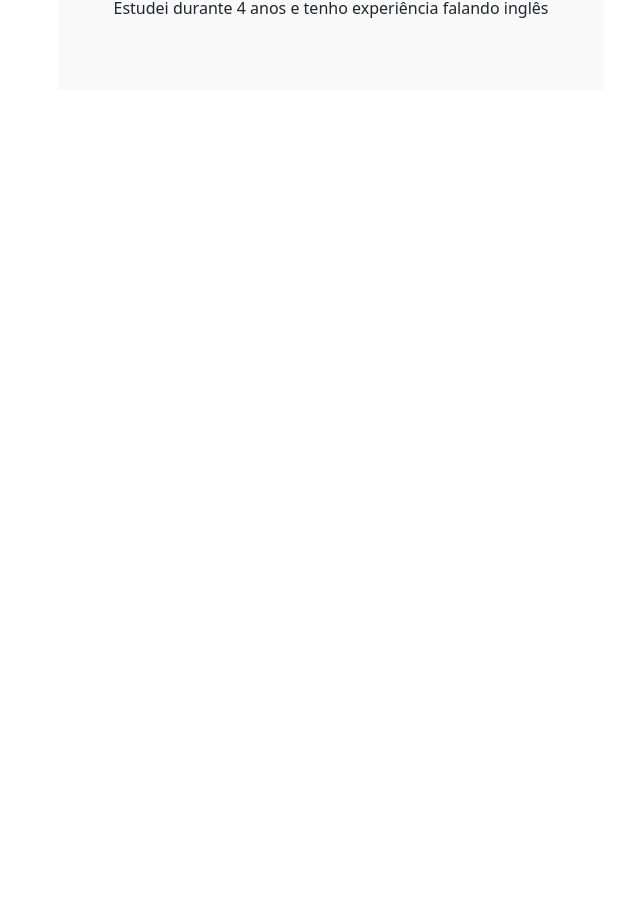
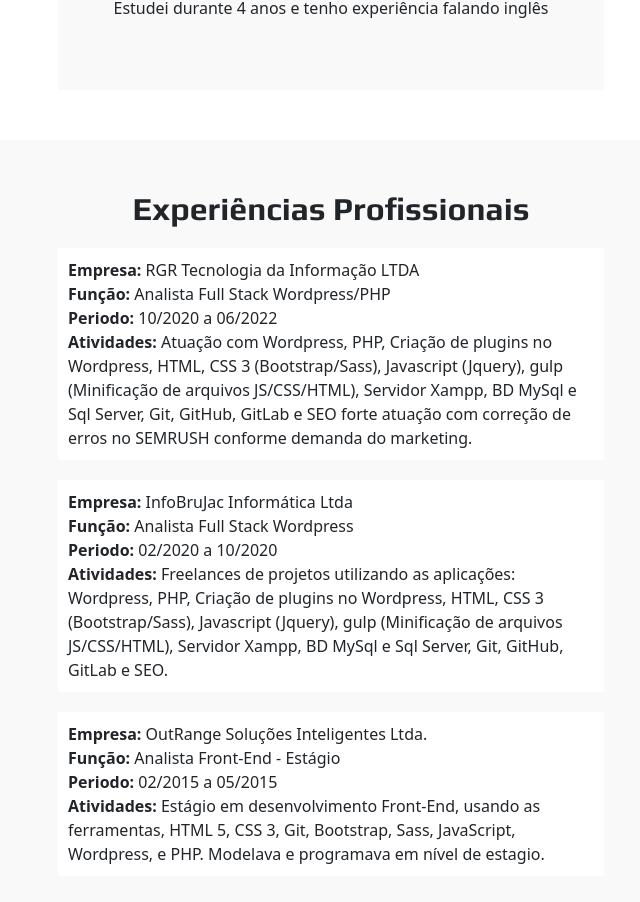
Before and after one commit to 2011Alexandrealvarenga/portfolio, a React (Create React App) app: page / in a window 1280 px wide. Shown: the part 1416-2318 px from the top of the page, without its empty margins (309-949 px from the left). Before the commit the page ends 1556 px from the top, so only its background shows below. Built offline with nearby package versions, Linux system fonts and the light colour scheme.

Commit message:
experiencia profissional

```diff
--- a/src/App.js
+++ b/src/App.js
@@ -5,6 +5,7 @@ import AppHeader from './components/pages/header';
 import AppObjProfissional from './components/pages/obj-profissional';
 import AppTecnologia from './components/pages/tecnologia';
 import AppEscolaridade from './components/pages/escolaridade';
+import AppEProfissional from './components/pages/exp-profissional';
 
 function App() {
   return (
@@ -16,6 +17,7 @@ function App() {
       <AppObjProfissional />
       <AppTecnologia />
       <AppEscolaridade />
+      <AppEProfissional />
     </main>
     </>
   );
--- /dev/null
+++ b/src/assets/css/exp-profissional.css
@@ -0,0 +1,16 @@
+.experiencia{
+  padding: 50px 0;
+  background: #f9f9f9;
+}
+.experiencia .title{
+  text-align: center;
+  margin: 0 0 20px 0;
+}
+.experiencia .content .item{
+  margin: 0 0 20px 0;
+  background: #fff;
+  padding: 10px;
+}
+.experiencia .content .item .sub-title{
+  font-weight: bold;
+}
--- /dev/null
+++ b/src/components/pages/exp-profissional.js
@@ -0,0 +1,68 @@
+// import { Col, Container, Row } from "react-bootstrap";
+import { Col, Container, Row } from 'react-bootstrap';
+import '../../assets/css/exp-profissional.css';
+
+const ExperienciaData = [
+  {
+    id: 1,
+    empresa: 'RGR Tecnologia da Informação LTDA',
+    funcao: 'Analista Full Stack Wordpress/PHP',
+    periodo: '10/2020 a 06/2022',
+    atividades: 'Atuação com Wordpress, PHP, Criação de plugins no Wordpress, HTML, CSS 3 (Bootstrap/Sass), Javascript (Jquery), gulp (Minificação de arquivos JS/CSS/HTML), Servidor Xampp, BD MySql e Sql Server, Git, GitHub, GitLab e SEO forte atuação com correção de erros no SEMRUSH conforme demanda do marketing.'
+  },
+  {
+    id: 2,
+    empresa: 'InfoBruJac Informática Ltda',
+    funcao: 'Analista Full Stack Wordpress',
+    periodo: '02/2020 a 10/2020',
+    atividades: 'Freelances de projetos utilizando as aplicações: Wordpress, PHP, Criação de plugins no Wordpress, HTML, CSS 3 (Bootstrap/Sass), Javascript (Jquery), gulp (Minificação de arquivos JS/CSS/HTML), Servidor Xampp, BD MySql e Sql Server, Git, GitHub, GitLab e SEO.'
+  },
+  {
+    id: 3,
+    empresa: 'OutRange Soluções Inteligentes Ltda.',
+    funcao: 'Analista Front-End - Estágio',
+    periodo: '02/2015 a 05/2015',
+    atividades: 'Estágio em desenvolvimento Front-End, usando as ferramentas, HTML 5, CSS 3, Git, Bootstrap, Sass, JavaScript, Wordpress, e PHP. Modelava e programava em nível de estagio.'
+  }
+]
+export default function AppEProfissional(){
+  return(
+    <section id='exp-profissional' className='experiencia'>
+      <Container>
+        <Row>
+          <Col md={{ span: 6, offset: 3 }} className=''>
+            <h2 className="title">Experiências Profissionais</h2>
+            <div className="content">
+              {
+                ExperienciaData.map(experiencia =>{
+                  return(
+                    <div className="item">
+                      <span>
+                        <span className="sub-title">Empresa: </span>
+                        {experiencia.empresa}
+                      </span><br />
+                      <span>
+                        <span className='sub-title'>Função: </span>
+                        {experiencia.funcao}
+                      </span><br />
+                      <span>
+                        <span className='sub-title'>Periodo: </span>
+                        {experiencia.periodo}
+                      </span><br />
+                      <span>
+                        <span className='sub-title'>Atividades: </span>
+                        {experiencia.atividades}
+                      </span>
+                    </div>
+                  )
+                })
+              }
+
+            </div>
+
+          </Col>
+        </Row>
+      </Container>
+    </section>
+  )
+}
```
